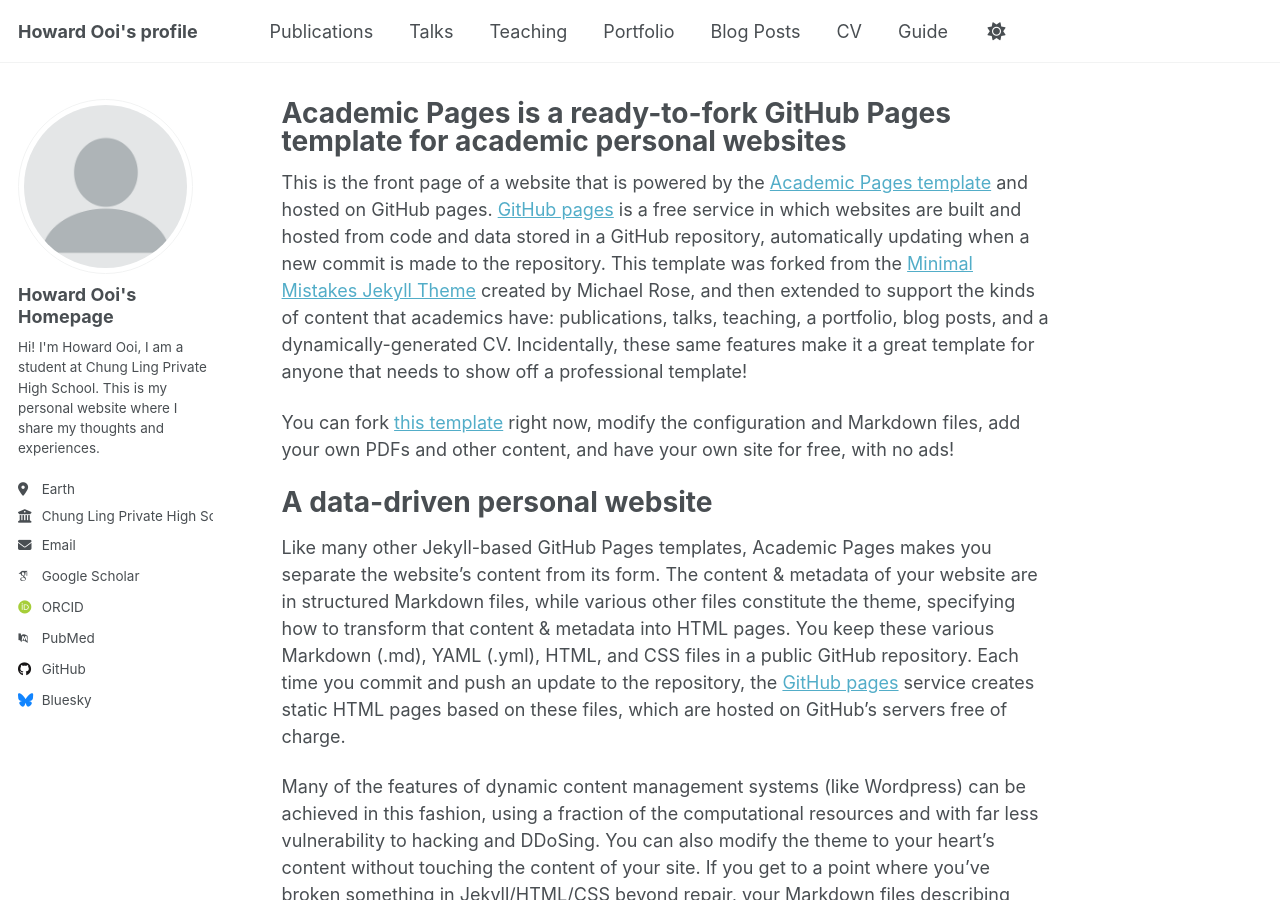
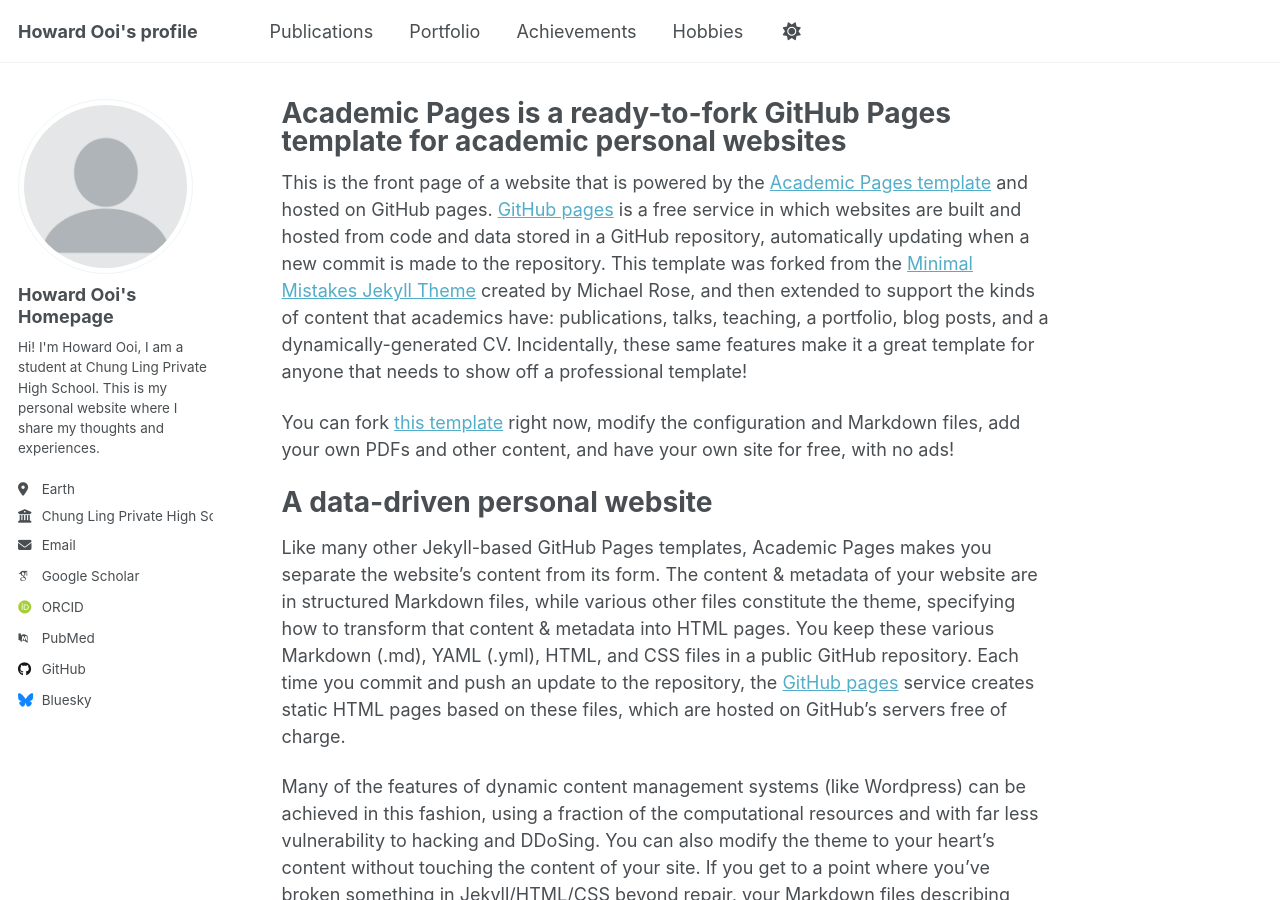
Before and after one commit to Howard-Ooi/Howard-Ooi.github.io, a Jekyll site: the page built from _pages/about.md, in a window 1280 px wide and 900 px high. Built offline with Jekyll 4.4.1, drawn with Linux system fonts in a browser that asks for light colours; some web fonts are replaced; a script that is not in the unit is left out.

Commit message:
update-navigation.yml

```diff
--- a/_data/navigation.yml
+++ b/_data/navigation.yml
@@ -11,23 +11,11 @@ main:
   - title: "Publications"
     url: /publications/
 
-  - title: "Talks"
-    url: /talks/
-
-  - title: "Teaching"
-    url: /teaching/
-
   - title: "Portfolio"
     url: /portfolio/
 
-  - title: "Blog Posts"
+  - title: "Achievements"
     url: /year-archive/
 
-  - title: "CV"
-    url: /cv/
-
-  # - title: "CV"
-  #   url: /cv-json/
-
-  - title: "Guide"
-    url: /markdown/
+  - title: "Hobbies"
+    url: /hobby/
```
Also changed, not shown: 1 other file.
